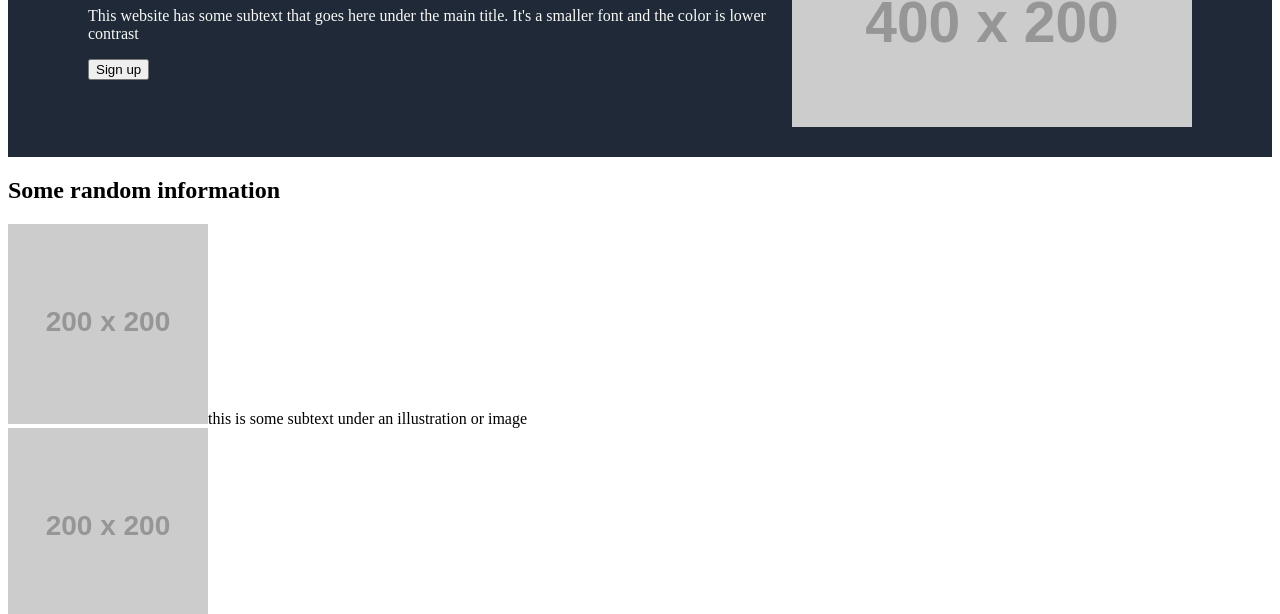
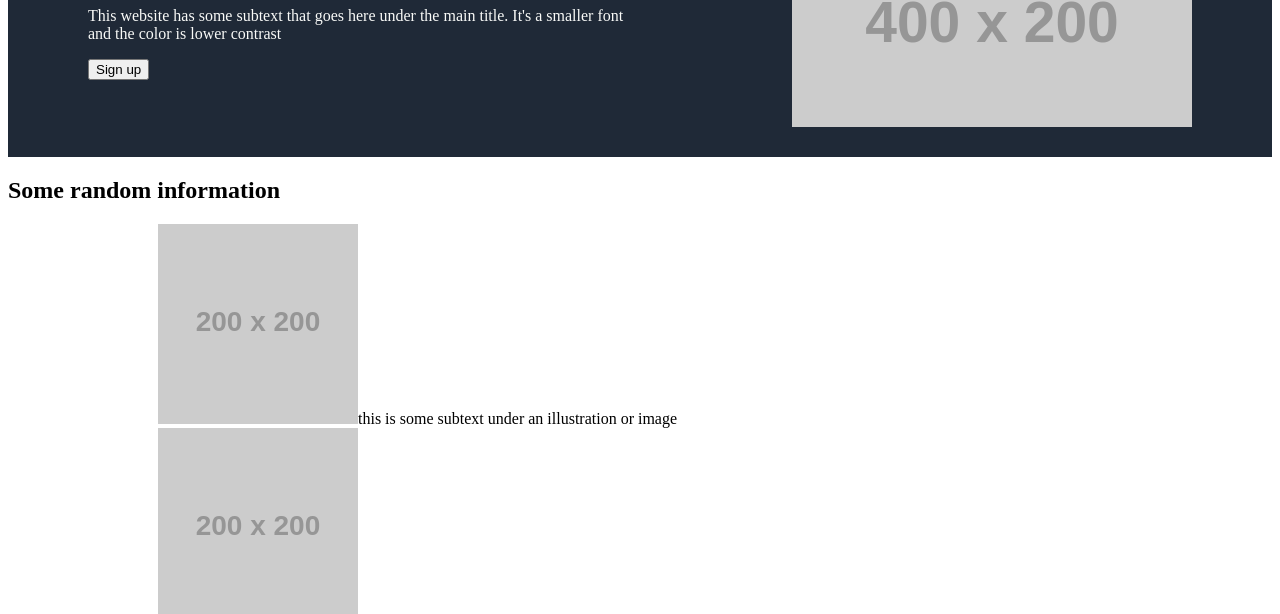
Before and after one commit to Johan1984/odin-landing-page, a plain HTML site: page index.html in a window 1280 px wide. Shown: the part 178-792 px from the top of the page. Drawn offline with Linux system fonts and the light colour scheme; placeholder pictures from the web are drawn by us.

Commit message:
Made small change to the img div under submain. This is not correct yet but need to get alignment on the left correct.

```diff
--- a/stylesheet.css
+++ b/stylesheet.css
@@ -20,6 +20,10 @@
   margin-left: 50px;
 }
 
+img {
+  margin-left: 150px;
+}
+
 ul {
   display: flex;
   list-style: none;
@@ -38,4 +42,5 @@ a {
   margin-right: 50px;
 }
 
+
 /* Look at how to chain css selectors. Need to style the button and text*/
```
